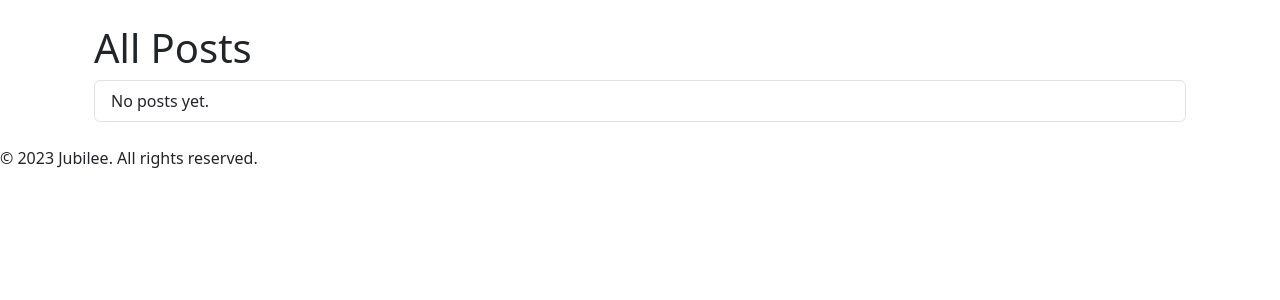
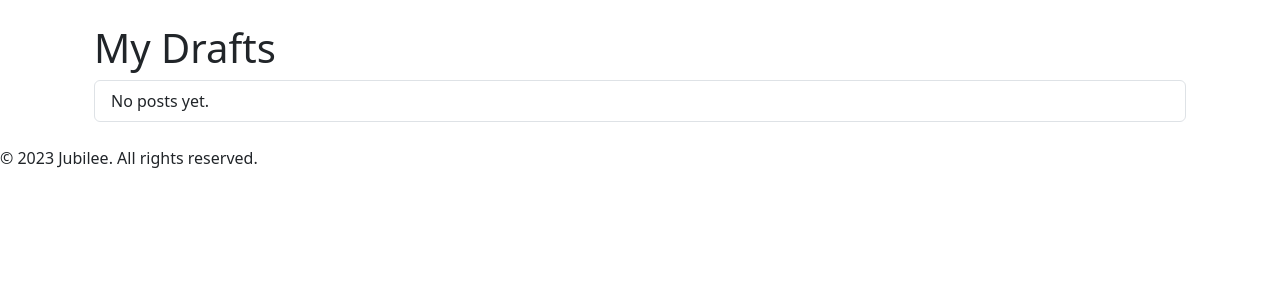
Before and after one commit to qoryhanisagal/jubilee, a Django app: page /posts/drafts/ in a window 1280 px wide. Shown: the part 56-356 px from the top of the page. Run offline with Django 5.2, Linux system fonts and the light colour scheme; a user stored in the database is signed in; data comes from the database, SQL or seed files in the repository; tables that the repository leaves empty hold one stand-in row (values such as "Sample post"); parts of the project's set-up code (start-up, migrations or seed data) failed here and were passed over.

Commit message:
Update post_list template to display posts by status and title

```diff
--- a/templates/posts/post_list.html
+++ b/templates/posts/post_list.html
@@ -1,10 +1,12 @@
 {% extends "base.html" %}
-{% block title %}All Posts{% endblock title %}
+
+{% block title %}{{ title }}{% endblock title %}
+
 {% block content %}
 <div class="container mt-4">
-  <h1>All Posts</h1>
+  <h1>{{ title }}</h1>
   <ul class="list-group">
-    {% for post in posts %}
+    {% for post in post_list %}
       <li class="list-group-item">
         <a href="{% url 'posts:post_detail' post.pk %}">{{ post.title }}</a>
         — <small>{{ post.created_on|date:"M d, Y" }}</small>
```
